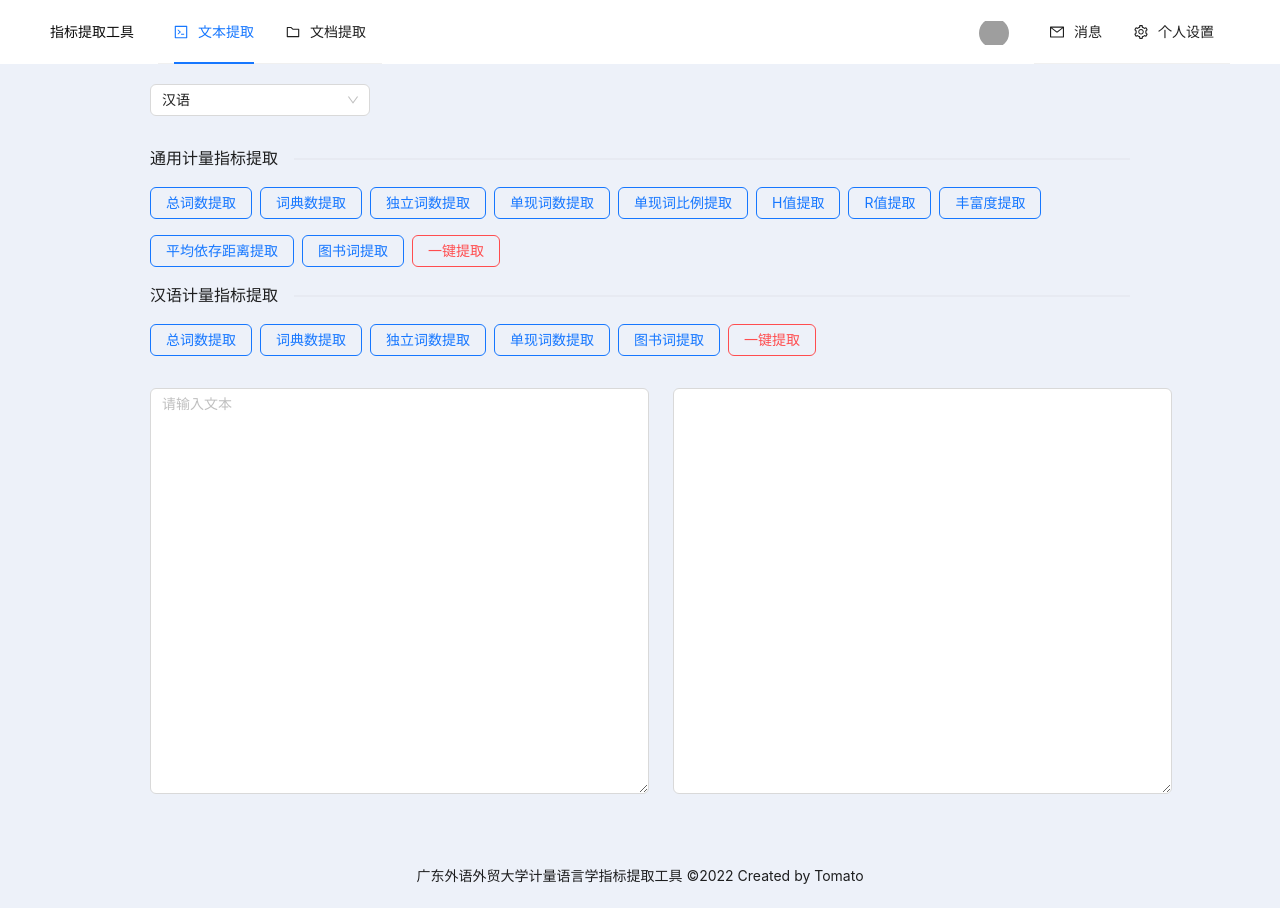
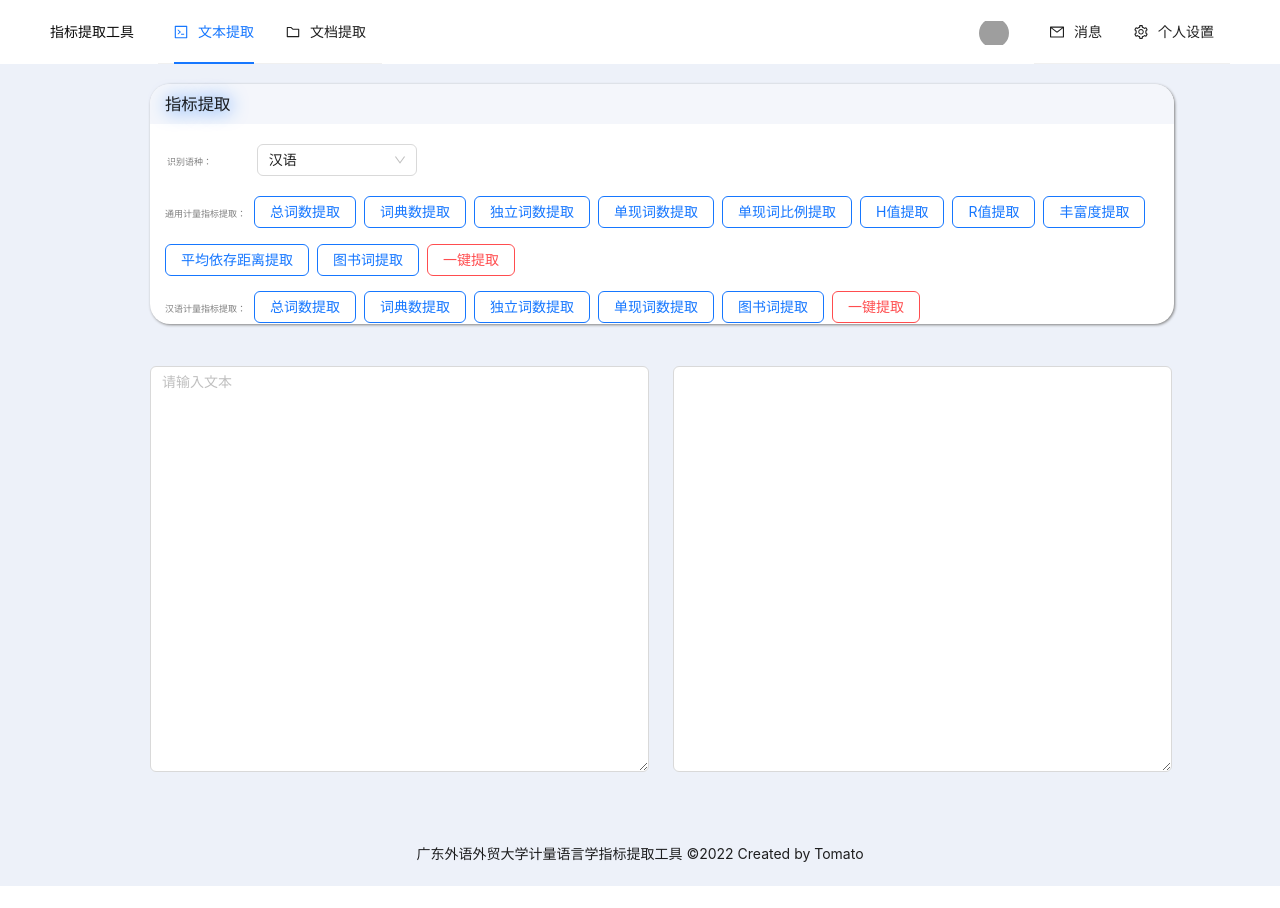
Before and after one commit to tomato-wu/indicator-extraction-tool, a React (Create React App) app: page /#/ in a window 1280 px wide. After the commit the page ends 886 px from the top, so only its background shows below. Built offline with nearby package versions, Linux system fonts and the light colour scheme; grey boxes are pictures that could not be loaded.

Commit message:
style:样式修复

```diff
--- a/src/components/chinese/chineseBar.js
+++ b/src/components/chinese/chineseBar.js
@@ -1,14 +1,14 @@
 import React, { useState } from "react";
-import { Button, Space, Divider } from "antd";
+import { Button, Space } from "antd";
 
 function ChineseBar() {
   return (
     <>
-      <Divider orientation="left" orientationMargin="0">
-        通用计量指标提取
-      </Divider>
       {/* 功能选择按钮 */}
       <Space size={[8, 16]} wrap>
+        <span style={{ fontSize: "9px", color: "gray" }}>
+          通用计量指标提取：
+        </span>
         <Button type="primary" ghost>
           总词数提取
         </Button>
@@ -43,10 +43,10 @@ function ChineseBar() {
           一键提取
         </Button>
       </Space>
-      <Divider orientation="left" orientationMargin="0">
-        汉语计量指标提取
-      </Divider>
-      <Space size={[8, 16]} wrap>
+      <Space size={[8, 16]} wrap style={{ marginTop: "15px" }}>
+        <span style={{ fontSize: "9px", color: "gray" }}>
+          汉语计量指标提取：
+        </span>
         <Button type="primary" ghost>
           总词数提取
         </Button>
--- a/src/components/english/englishBar.js
+++ b/src/components/english/englishBar.js
@@ -1,62 +1,68 @@
 import React from "react";
-import { Button, Space, Divider } from "antd";
+import { Button, Space } from "antd";
 
 function EnglishBar() {
   return (
     <>
-      <Divider orientation="left" orientationMargin="0">
-        通用计量指标提取
-      </Divider>
+      {/* 功能选择按钮 */}
       <Space size={[8, 16]} wrap>
+        <span style={{ fontSize: "9px", color: "gray" }}>
+          通用计量指标提取：
+        </span>
         <Button type="primary" ghost>
-          计算 ARI
+          总词数提取
         </Button>
         <Button type="primary" ghost>
-          计算 ARIAges
+          词典数提取
         </Button>
         <Button type="primary" ghost>
-          计算 ARIGradelevels
+          独立词数提取
         </Button>
         <Button type="primary" ghost>
-          计算 RIX
+          单现词数提取
         </Button>
         <Button type="primary" ghost>
-          计算 FleschReading
-        </Button>
-
-        <Button type="primary" ghost>
-          计算 ColemanLiauLevel
+          单现词比例提取
         </Button>
         <Button type="primary" ghost>
-          计算 DaleChallIndex
+          H值提取
         </Button>
         <Button type="primary" ghost>
-          计算 DaleChallGradeLevels
+          R值提取
         </Button>
         <Button type="primary" ghost>
-          计算 LWIndex
+          丰富度提取
+        </Button>
+        <Button type="primary" ghost>
+          平均依存距离提取
+        </Button>
+        <Button type="primary" ghost>
+          图书词提取
         </Button>
         <Button type="primary" ghost danger>
           一键提取
         </Button>
       </Space>
-      <Divider orientation="left" orientationMargin="0">
-        英语文本可读性指标提取
-      </Divider>
-      <Space size={[8, 16]} wrap>
+      <Space size={[8, 16]} wrap style={{ marginTop: "15px" }}>
+        <span style={{ fontSize: "9px", color: "gray" }}>
+          英语可读性指标提取：
+        </span>
         <Button type="primary" ghost>
-          计算 ARI
+          总词数提取
         </Button>
         <Button type="primary" ghost>
-          计算 ARIAges
+          词典数提取
         </Button>
         <Button type="primary" ghost>
-          计算 ARIGradelevels
+          独立词数提取
         </Button>
         <Button type="primary" ghost>
-          计算 RIX
+          单现词数提取
         </Button>
 
+        <Button type="primary" ghost>
+          图书词提取
+        </Button>
         <Button type="primary" ghost danger>
           一键提取
         </Button>
--- a/src/components/filipino/filipinoBar.js
+++ b/src/components/filipino/filipinoBar.js
@@ -1,53 +1,68 @@
 import React from "react";
-import { Button, Space, Divider } from "antd";
+import { Button, Space } from "antd";
 
 function FilipinoBar() {
   return (
     <>
-      <Divider orientation="left" orientationMargin="0">
-        通用计量指标提取
-      </Divider>
+      {/* 功能选择按钮 */}
       <Space size={[8, 16]} wrap>
+        <span style={{ fontSize: "9px", color: "gray" }}>
+          通用计量指标提取：
+        </span>
         <Button type="primary" ghost>
-          计算 ARI
+          总词数提取
         </Button>
         <Button type="primary" ghost>
-          计算 ARIAges
+          词典数提取
         </Button>
         <Button type="primary" ghost>
-          计算 ARIGradelevels
+          独立词数提取
         </Button>
         <Button type="primary" ghost>
-          计算 RIX
+          单现词数提取
         </Button>
         <Button type="primary" ghost>
-          计算 FleschReading
+          单现词比例提取
         </Button>
-
         <Button type="primary" ghost>
-          计算 LWIndex
+          H值提取
+        </Button>
+        <Button type="primary" ghost>
+          R值提取
+        </Button>
+        <Button type="primary" ghost>
+          丰富度提取
+        </Button>
+        <Button type="primary" ghost>
+          平均依存距离提取
+        </Button>
+        <Button type="primary" ghost>
+          图书词提取
         </Button>
         <Button type="primary" ghost danger>
           一键提取
         </Button>
       </Space>
-      <Divider orientation="left" orientationMargin="0">
-        菲律宾语言
-      </Divider>
-      <Space size={[8, 16]} wrap>
+      <Space size={[8, 16]} wrap style={{ marginTop: "15px" }}>
+        <span style={{ fontSize: "9px", color: "gray" }}>
+          汉语计量指标提取：
+        </span>
         <Button type="primary" ghost>
-          计算 ARI
+          总词数提取
         </Button>
         <Button type="primary" ghost>
-          计算 ARIAges
+          词典数提取
         </Button>
         <Button type="primary" ghost>
-          计算 ARIGradelevels
+          独立词数提取
         </Button>
         <Button type="primary" ghost>
-          计算 RIX
+          单现词数提取
         </Button>
 
+        <Button type="primary" ghost>
+          图书词提取
+        </Button>
         <Button type="primary" ghost danger>
           一键提取
         </Button>
--- a/src/components/indonesian/indonesianBar.js
+++ b/src/components/indonesian/indonesianBar.js
@@ -1,52 +1,68 @@
 import React from "react";
-import { Button, Space, Divider } from "antd";
+import { Button, Space } from "antd";
 
 function IndonesianBar() {
   return (
     <>
-      <Divider orientation="left" orientationMargin="0">
-        通用计量指标提取
-      </Divider>
+      {/* 功能选择按钮 */}
       <Space size={[8, 16]} wrap>
+        <span style={{ fontSize: "9px", color: "gray" }}>
+          通用计量指标提取：
+        </span>
         <Button type="primary" ghost>
-          计算 ARI
+          总词数提取
         </Button>
         <Button type="primary" ghost>
-          计算 ARIAges
+          词典数提取
         </Button>
         <Button type="primary" ghost>
-          计算 ARIGradelevels
+          独立词数提取
         </Button>
         <Button type="primary" ghost>
-          计算 RIX
+          单现词数提取
         </Button>
         <Button type="primary" ghost>
-          计算 FleschReading
+          单现词比例提取
         </Button>
         <Button type="primary" ghost>
-          计算 DaleChallIndex
+          H值提取
         </Button>
         <Button type="primary" ghost>
-          计算 DaleChallGradeLevels
+          R值提取
         </Button>
         <Button type="primary" ghost>
-          计算 LWIndex
+          丰富度提取
+        </Button>
+        <Button type="primary" ghost>
+          平均依存距离提取
+        </Button>
+        <Button type="primary" ghost>
+          图书词提取
         </Button>
         <Button type="primary" ghost danger>
           一键提取
         </Button>
       </Space>
-      <Divider orientation="left" orientationMargin="0">
-        印度尼西亚语言
-      </Divider>
-      <Space size={[8, 16]} wrap>
+      <Space size={[8, 16]} wrap style={{ marginTop: "15px" }}>
+        <span style={{ fontSize: "9px", color: "gray" }}>
+          汉语计量指标提取：
+        </span>
         <Button type="primary" ghost>
-          计算 ARIGradelevels
+          总词数提取
         </Button>
         <Button type="primary" ghost>
-          计算 RIX
+          词典数提取
+        </Button>
+        <Button type="primary" ghost>
+          独立词数提取
+        </Button>
+        <Button type="primary" ghost>
+          单现词数提取
         </Button>
 
+        <Button type="primary" ghost>
+          图书词提取
+        </Button>
         <Button type="primary" ghost danger>
           一键提取
         </Button>
--- a/src/components/japanese/JapaneseBar.js
+++ b/src/components/japanese/JapaneseBar.js
@@ -4,36 +4,64 @@ import { Button, Space } from "antd";
 function JapaneseBar() {
   return (
     <>
+      {/* 功能选择按钮 */}
       <Space size={[8, 16]} wrap>
+        <span style={{ fontSize: "9px", color: "gray" }}>
+          通用计量指标提取：
+        </span>
         <Button type="primary" ghost>
-          拟合 Cocho/Beta分布
+          总词数提取
         </Button>
         <Button type="primary" ghost>
-          拟合 Exponential分布
+          词典数提取
         </Button>
         <Button type="primary" ghost>
-          拟合 Frappat分布
+          独立词数提取
         </Button>
         <Button type="primary" ghost>
-          拟合 Gusein-Zade分布
+          单现词数提取
         </Button>
         <Button type="primary" ghost>
-          拟合 Power-Law分布
+          单现词比例提取
         </Button>
         <Button type="primary" ghost>
-          拟合 Logarithmic分布
+          H值提取
         </Button>
         <Button type="primary" ghost>
-          拟合 Weibull分布
+          R值提取
         </Button>
         <Button type="primary" ghost>
-          拟合 Quadratic-Logarithmic分布
+          丰富度提取
         </Button>
         <Button type="primary" ghost>
-          拟合 Yule分布
+          平均依存距离提取
         </Button>
         <Button type="primary" ghost>
-          拟合 Menzerath - Altmann/Inverse - Gamma分布
+          图书词提取
+        </Button>
+        <Button type="primary" ghost danger>
+          一键提取
+        </Button>
+      </Space>
+      <Space size={[8, 16]} wrap style={{ marginTop: "15px" }}>
+        <span style={{ fontSize: "9px", color: "gray" }}>
+          汉语计量指标提取：
+        </span>
+        <Button type="primary" ghost>
+          总词数提取
+        </Button>
+        <Button type="primary" ghost>
+          词典数提取
+        </Button>
+        <Button type="primary" ghost>
+          独立词数提取
+        </Button>
+        <Button type="primary" ghost>
+          单现词数提取
+        </Button>
+
+        <Button type="primary" ghost>
+          图书词提取
         </Button>
         <Button type="primary" ghost danger>
           一键提取
--- /dev/null
+++ b/src/components/selectBar.css
@@ -0,0 +1,32 @@
+.selectCardBox{
+  width:80vw;
+  height:30vh;
+  border-radius:20px;
+  background-color:white;
+  box-shadow: 1px 1px 3px grey;
+}
+.selectTitleBox{
+  height: 5vh;
+  background-color:rgb(244,246,251);
+  border-radius:20px 20px 0 0;
+  line-height: 5vh;
+  width:80vw;
+
+}
+.selectTitleText{
+  margin-left: 15px;
+  text-shadow: 1px 1px 18px rgb(22,119,255);
+
+}
+.selectDistinguish{
+  margin-left: 15px;
+  margin-top: 15px;
+  width:80vw;
+  height:40vh;
+
+}
+.selectSpanText{
+  font-size:9px;
+  color: gray;
+
+}
--- a/src/components/selectBar.js
+++ b/src/components/selectBar.jsx
@@ -8,6 +8,7 @@ import EnglishBar from "./english/englishBar";
 import JapaneseBar from "./japanese/JapaneseBar";
 import IndonesianBar from "./indonesian/indonesianBar";
 import FilipinoBar from "./filipino/filipinoBar";
+import "./selectBar.css";
 
 const { TextArea } = Input;
 
@@ -112,11 +113,20 @@ function SelectBar() {
 
   return (
     <>
-      <Space size="large">
+      {/* 指标提取 */}
+      <div className="selectCardBox">
+        {/* 标题 */}
+        <div className="selectTitleBox">
+          <h3 className="selectTitleText">指标提取</h3>
+        </div>
+        <div className="selectDistinguish">
+          <div style={{ margin: "20px 2px" }}>
+            <span className="selectSpanText">识别语种：</span>
             <Select
               defaultValue="zh"
               style={{
-            width: 220,
+                width: 160,
+                marginLeft: "3.5vw",
               }}
               onChange={changeLanguages}
               value={menu}
@@ -143,12 +153,16 @@ function SelectBar() {
                 },
               ]}
             />
-      </Space>
-      {/* 指标提取和输入框 */}
-      <div style={{ marginTop: "30px", marginBottom: "30px" }}>
+          </div>
+          <div>
             {/* 指标提取 */}
             <MenuItem menu={menu} />
+          </div>
+        </div>
+      </div>
 
+      {/* 指标提取和输入框 */}
+      <div style={{ marginTop: "10px", marginBottom: "30px" }}>
         {/* 输入框---可以输入文本--识别语种，然后切换到相应的语种进行处理 */}
         <>
           <div>
```
Lines whose indentation alone changed are shown as unchanged.
